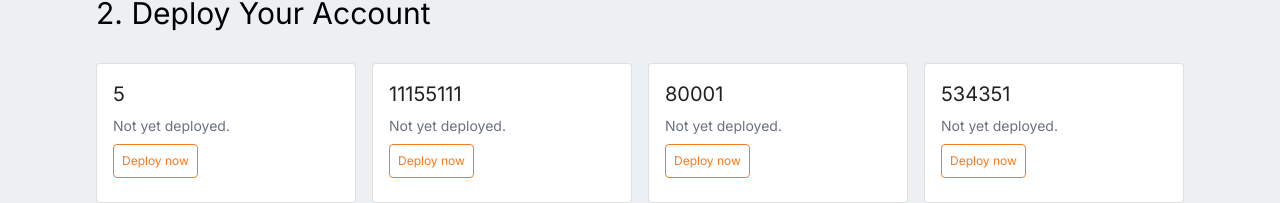
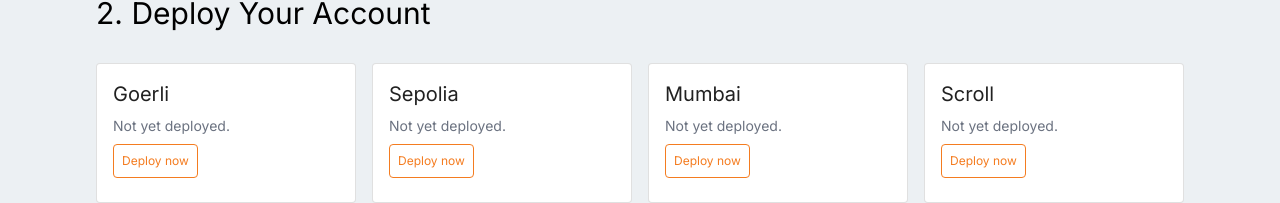
Before and after one commit to 0xbryanf/pandesal-ethonline2023, a Next.js app in the folder client/: page /dashboard in a window 1280 px wide. Shown: the part 297-500 px from the top of the page. Built offline with nearby package versions, Linux system fonts and the light colour scheme; no server answers.

Commit message:
Add: Dynamic NetworkCard, loading state

```diff
--- a/client/app/components/NetworkCard.tsx
+++ b/client/app/components/NetworkCard.tsx
@@ -7,18 +7,22 @@ import Card from '@mui/material/Card';
 export default function NetworkCard({ networkName }: any) {
     const [deployStatus, setDeployStatus] = useState(false);
     const [contract, setContract] = useState(null);
+    const [loading, setLoading] = useState(false);
 
     async function action() {
         try {
             const data = {
                 network: `${networkName}` // this part needs to be dynamic
             }
+            setLoading(true);
             const response = await axios.post("http://localhost:1989/api/services/oauth/deploy-contract", data);
+            console.log(response)
 
             if (response.data) {
                 setContract(response.data);
                 setDeployStatus(true);
                 console.log('response', response.data);
+                setLoading(false);
             }
         } catch (error) {
             console.error("Error:", error);
@@ -28,7 +32,13 @@ export default function NetworkCard({ networkName }: any) {
     return (
         <Card variant='outlined' sx={{ minWidth: 100 }}>
             <CardContent>
-                <h2 className="text-xl">{networkName}</h2>
+                <h2 className="text-xl">
+                    {networkName === '5' ? 'Goerli'
+                    : networkName === '11155111' ? 'Sepolia'
+                    : networkName === '80001' ? 'Mumbai'
+                    : 'Scroll'
+                    }
+                </h2>
                 {deployStatus ? (
                     <p className='text-gray-500 text-sm py-2'>
                         Deployed! 🎉
@@ -36,7 +46,7 @@ export default function NetworkCard({ networkName }: any) {
                 ) : (
                     <>
                         <p className='text-gray-500 text-sm py-2'>Not yet deployed.</p>
-                        <button className='border border-pandesal-orange hover:bg-pandesal-orange text-pandesal-orange hover:text-white duration-100 text-xs rounded p-2' onClick={action}>Deploy now</button>
+                        <button className='border border-pandesal-orange hover:bg-pandesal-orange text-pandesal-orange hover:text-white duration-100 text-xs rounded p-2' disabled={loading ? true : false} onClick={action}>{!loading ? 'Deploy now' : 'Loading...'}</button>
                     </>
                 )}
             </CardContent>
--- /dev/null
+++ b/client/app/loading.tsx
@@ -0,0 +1,9 @@
+export default function Loading(): JSX.Element {
+  // You can add any UI inside Loading, including a Skeleton.
+  return (
+    <div className='flex place-content-center'>
+      Loading...
+    </div>
+
+    );
+}
```
Also changed, not shown: client/app/layout.tsx (+6 -1 lines).
